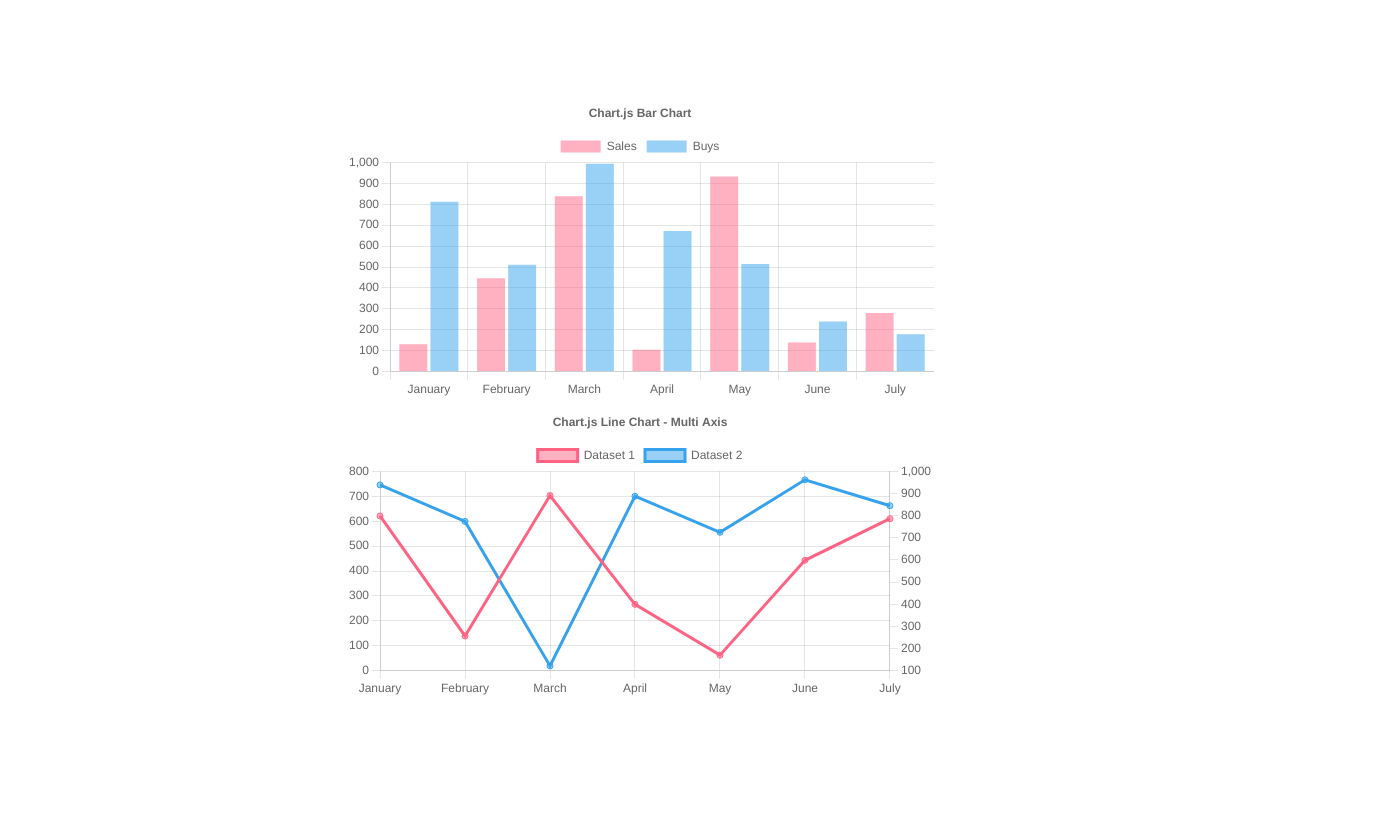
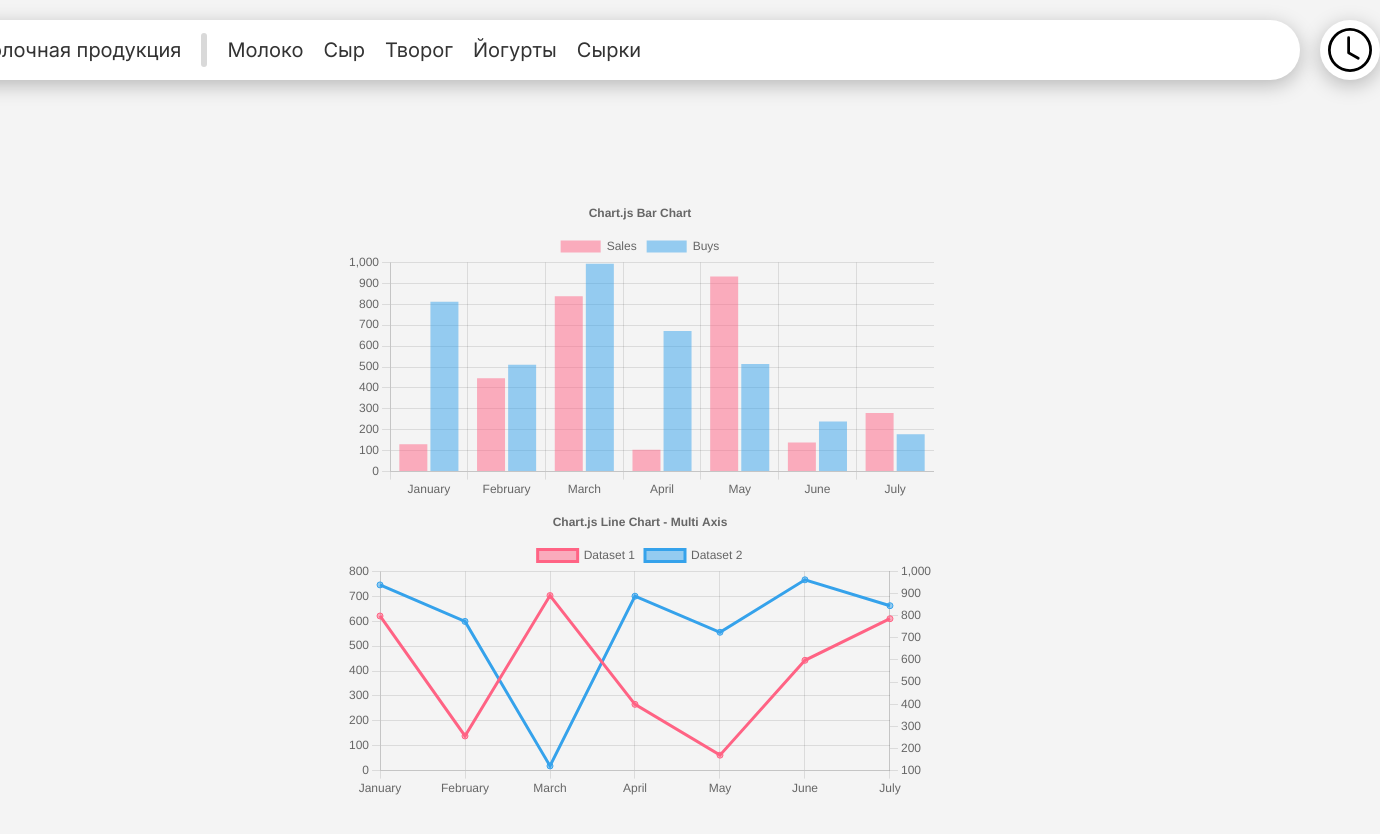
Before and after one commit to Rostov4an1n/hackathon2023-donstu-fastreports, a Next.js app in the folder Client/: page / in a window 1280 px wide. Shown: the top 834 px of the page, 1380 px wide, since content can reach past the window. Before the commit the page ends 800 px from the top, so only its background shows below. Built offline with nearby package versions, Linux system fonts and the light colour scheme.

Commit message:
Готовая NavPanel и компонент CategoryDairyProducts

```diff
--- /dev/null
+++ b/Client/app/components/categoryDairyProducts.jsx
@@ -0,0 +1,18 @@
+import Link from 'next/link'
+
+export default function CategoryDairyProducts() {
+    return (
+        <div className='categories flex items-center space-x-[20px] w-max h-full'>
+            <div className='p-[3px] w-[12px] h-full bg-[#D9D9D9] rounded-[6px]'>
+                <div className='w-full h-full bg-white rounded-[3px]'></div>
+            </div>
+            <h1 className='button-text-1 whitespace-nowrap'>Молочная продукция</h1>
+            <div className='w-[6px] h-[34px] bg-[#D9D9D9] rounded-[3px]'></div>
+            <button className='button-text-1'>Молоко</button>
+            <button className='button-text-1'>Сыр</button>
+            <button className='button-text-1'>Творог</button>
+            <button className='button-text-1'>Йогурты</button>
+            <button className='button-text-1'>Сырки</button>
+        </div>
+    )
+}
--- a/Client/app/components/navPanel.jsx
+++ b/Client/app/components/navPanel.jsx
@@ -1,14 +1,20 @@
 import Link from 'next/link'
+import CategoryDairyProducts from './categoryDairyProducts'
+import { BsClock } from 'react-icons/bs'
 
 export default function NavPanel() {
     return (
-        <nav className="flex justify-center items-center w-full h-[100px] bg-slate-300">
-            <div className='flex flex-row mx-[220px] w-full h-auto bg-slate-600'>
-                <div className=''>
-
+        <nav className="flex justify-center items-center w-full h-[100px]">
+            <div className='flex flex-row space-x-[20px] w-auto h-auto'>
+                <div className='shadow-1 flex items-center px-[40px] w-[1400px] h-[60px] rounded-[30px] bg-white'>
+                    <div className='flex w-full h-[40px] overflow-hidden'>
+                        <div className='swiper-x-categories flex flex-row space-x-[20px] w-max h-full'>
+                            <CategoryDairyProducts/>
+                        </div>
+                    </div>
                 </div>
-                <div className='w-[60px] h-[60px] bg-white rounded-[30px]'>
-
+                <div className='shadow-1 flex justify-center items-center w-[60px] h-[60px] bg-white rounded-[30px] cursor-pointer hover:bg-[#F4F4F4] duration-300'>
+                    <BsClock size={44}/>
                 </div>
             </div>
         </nav>
--- a/Client/app/globals.css
+++ b/Client/app/globals.css
@@ -3,4 +3,16 @@
 @tailwind utilities;
 
 @layer base {
+    body {
+        @apply bg-[#F4F4F4];
+    }
 }
+
+@layer components {
+    .shadow-1 {
+        box-shadow: 0px 5px 20px rgba(0, 0, 0, 0.25);
+    }
+    .button-text-1 {
+        @apply text-[20px] text-[#333333];
+    }
+}
--- a/Client/app/layout.jsx
+++ b/Client/app/layout.jsx
@@ -13,7 +13,7 @@ export default function RootLayout({ children }) {
   return (
     <html lang="en">
       <body className={inter.className}>
-        {/* <NavPanel /> */}
+        <NavPanel/>
         {children}
       </body>
     </html>
--- a/Client/package.json
+++ b/Client/package.json
@@ -13,7 +13,8 @@
     "next": "13.5.6",
     "react": "^18",
     "react-chartjs-2": "^5.2.0",
-    "react-dom": "^18"
+    "react-dom": "^18",
+    "react-icons": "^4.11.0"
   },
   "devDependencies": {
     "autoprefixer": "^10",
```
Also changed, not shown: 1 other file (tests, documents, lock files or other folders).
